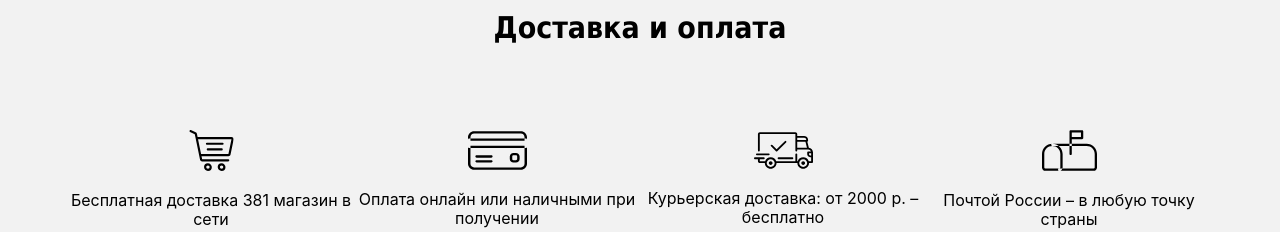
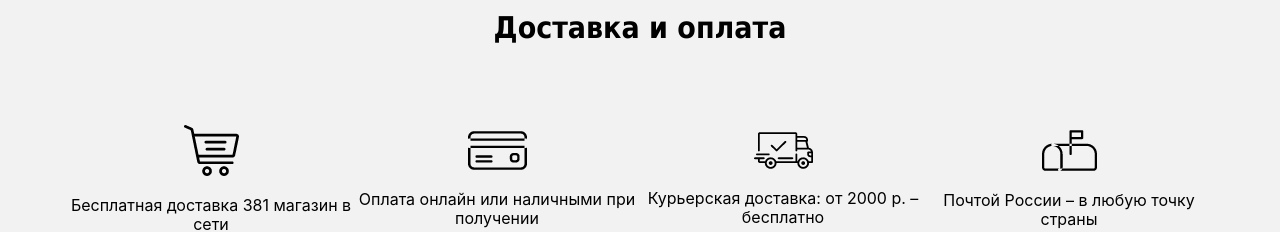
Before and after one commit to DANSEVENproject/lessons, a plain HTML site: page lesson7/hard-lesson/index.html in a window 1280 px wide. Shown: the part 880-1112 px from the top of the page. Drawn offline with Linux system fonts and the light colour scheme; a web font is replaced by a local one.

Commit message:
correct hard-lesson7

```diff
--- a/lesson7/hard-lesson/index.html
+++ b/lesson7/hard-lesson/index.html
@@ -41,28 +41,28 @@
                     <div class="container-2">
                         <div class="card">
                             <div class="icon-text">
-                                <img src="img/shopping-cart.svg" alt="Shopping cart" width="55px" height="41px">
+                                <img src="img/shopping-cart.png" alt="Shopping cart">
 
                                 <p>Бесплатная доставка 381 магазин в сети</p>
                             </div>
                         </div>
                         <div class="card">
                             <div class="icon-text">
-                                <img src="img/credit-card.svg" alt="Credit Card" width="59px" height="39px">
+                                <img src="img/credit-card.png" alt="Credit Card">
 
                                 <p>Оплата онлайн или наличными при получении</p>
                             </div>
                         </div>
                         <div class="card">
                             <div class="icon-text">
-                                <img src="img/lorry.svg" alt="Lorry" width="59px" height="37px">
+                                <img src="img/lorry.png" alt="Lorry">
 
                                 <p>Курьерская доставка: от 2000 р. – бесплатно</p>
                             </div>
                         </div>
                         <div class="card">
                             <div class="icon-text">
-                                <img src="img/mailbox.svg" alt="Mailbox" width="55px" height="41px">
+                                <img src="img/mailbox.png" alt="Mailbox">
 
                                 <p>Почтой России – в любую точку страны</p>
                             </div>
```
Also changed, not shown: lesson7/hard-lesson/img/credit-card.png (added), lesson7/hard-lesson/img/credit-card.svg (deleted), lesson7/hard-lesson/img/lorry.png (added), lesson7/hard-lesson/img/lorry.svg (deleted), lesson7/hard-lesson/img/mailbox.png (added), lesson7/hard-lesson/img/mailbox.svg (deleted), lesson7/hard-lesson/img/shopping-cart.png (added), lesson7/hard-lesson/img/shopping-cart.svg (deleted).
